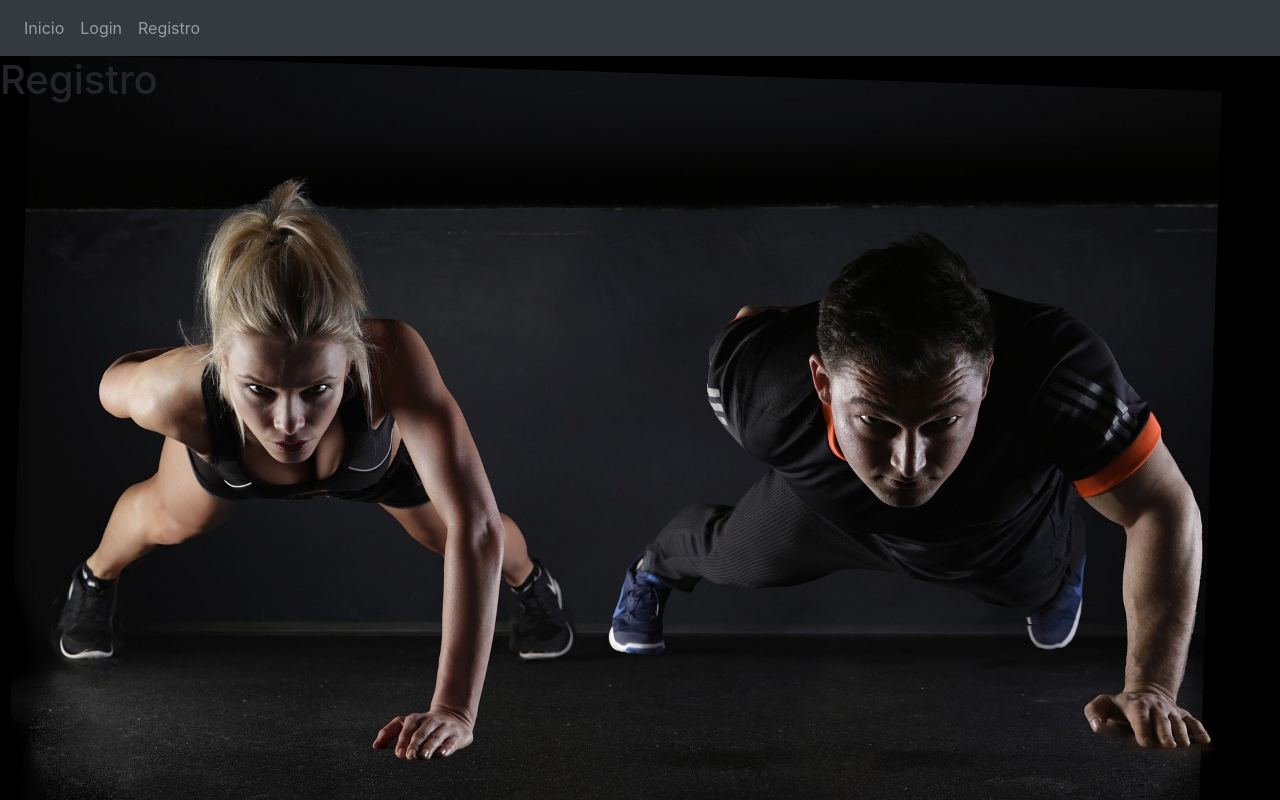
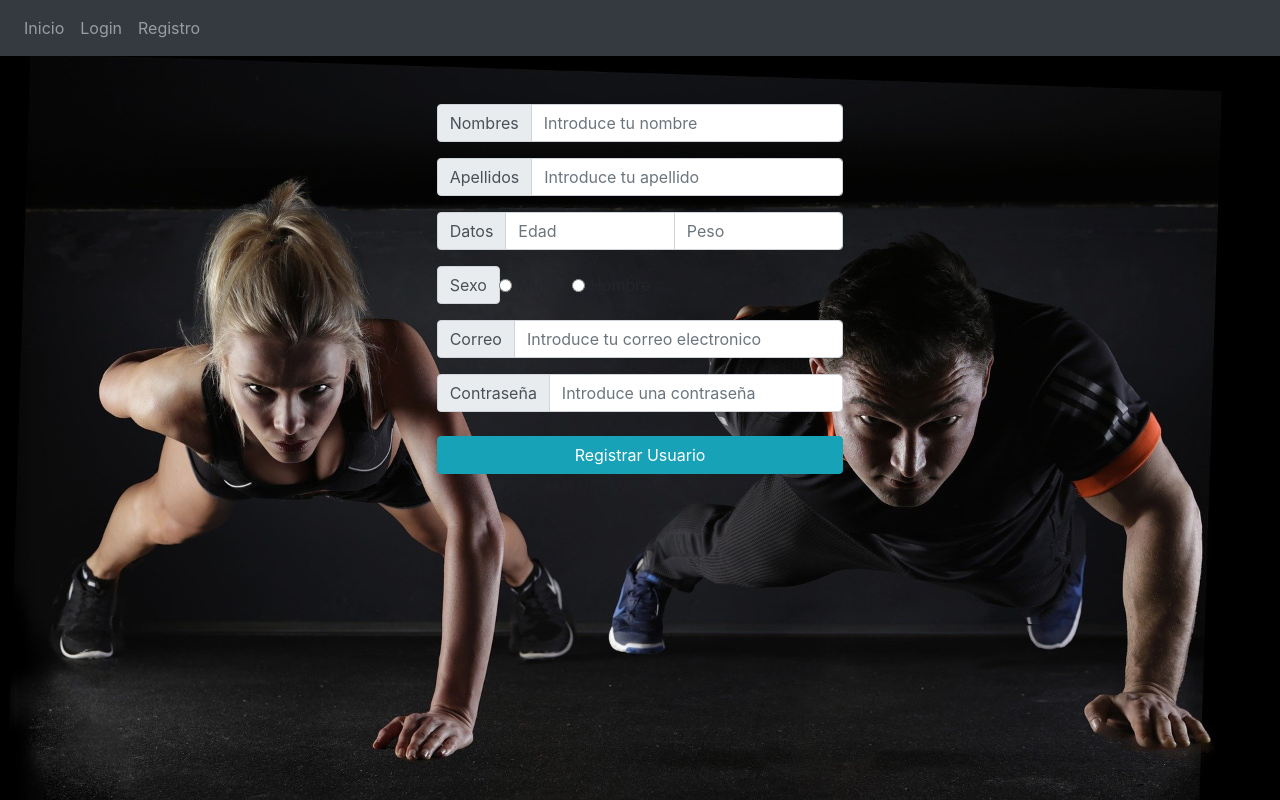
Before and after one commit to cesargalindo11/Health-Exercise, a React (Create React App) app: page /registro in a window 1280 px wide. Built offline with nearby package versions, Linux system fonts and the light colour scheme; a web font is replaced by a local one.

Commit message:
Actualizacion de formulario de registro

```diff
--- a/src/components/Registro.jsx
+++ b/src/components/Registro.jsx
@@ -2,8 +2,93 @@ import React from 'react';
 
 const Registro = () => {
   return(
-    <div>
-      <h1>Registro</h1>
+    <div className='row mt-5'>
+
+      <div className='col'></div>
+      <div className='col'>
+
+        <form className='form-group'>
+          <div className="input-group mb-3">
+            <div className='input-group-prepend'>
+              <span className="input-group-text">Nombres</span>
+            </div>
+            <input
+            className='form-control'
+            placeholder='Introduce tu nombre'
+            type="text"/>
+          </div>
+
+          <div className="input-group mb-3">
+            <div className='input-group-prepend'>
+              <span className="input-group-text">Apellidos</span>
+            </div>
+            <input
+            className='form-control'
+            placeholder='Introduce tu apellido'
+            type="text"/>
+          </div>
+
+
+          <div className="input-group mb-3">
+            <div className='input-group-prepend'>
+              <span className="input-group-text">Datos</span>
+            </div>
+            <input
+            className='form-control'
+            placeholder='Edad'
+            type="number"/>
+            <input
+            className='form-control'
+            placeholder='Peso'
+            type="number"/>
+
+          </div>
+
+          <div className="form-check form-check-inline mb-3">
+            <div className='input-group-prepend'>
+              <span className="input-group-text ">Sexo</span>
+            </div>
+            <input
+            className='form-check-input'
+            type="radio"/>
+            <label className="form-check-label form-check form-check-inline" for="inlineRadio1">Mujer</label>
+            <input
+            className='form-check-input'
+            type="radio"/>
+            <label className="form-check-label form-check form-check-inline" for="inlineRadio2">Hombre</label>
+
+          </div>
+
+          <div className="input-group mb-3">
+            <div className='input-group-prepend'>
+              <span className="input-group-text"> Correo</span>
+            </div>
+            <input
+            className='form-control'
+            placeholder='Introduce tu correo electronico'
+            type="email"/>
+          </div>
+
+          <div className="input-group mb-3">
+            <div className='input-group-prepend'>
+              <span className="input-group-text">Contraseña</span>
+            </div>
+            <input
+            className='form-control'
+            placeholder='Introduce una contraseña'
+            type="password"/>
+          </div>
+
+          <input
+            className='btn btn-info btn-block mt-4'
+            value='Registrar Usuario'
+            type="submit"/>
+
+        </form>
+
+      </div>
+      <div className='col'></div>
+
     </div>
   )
 }
```
